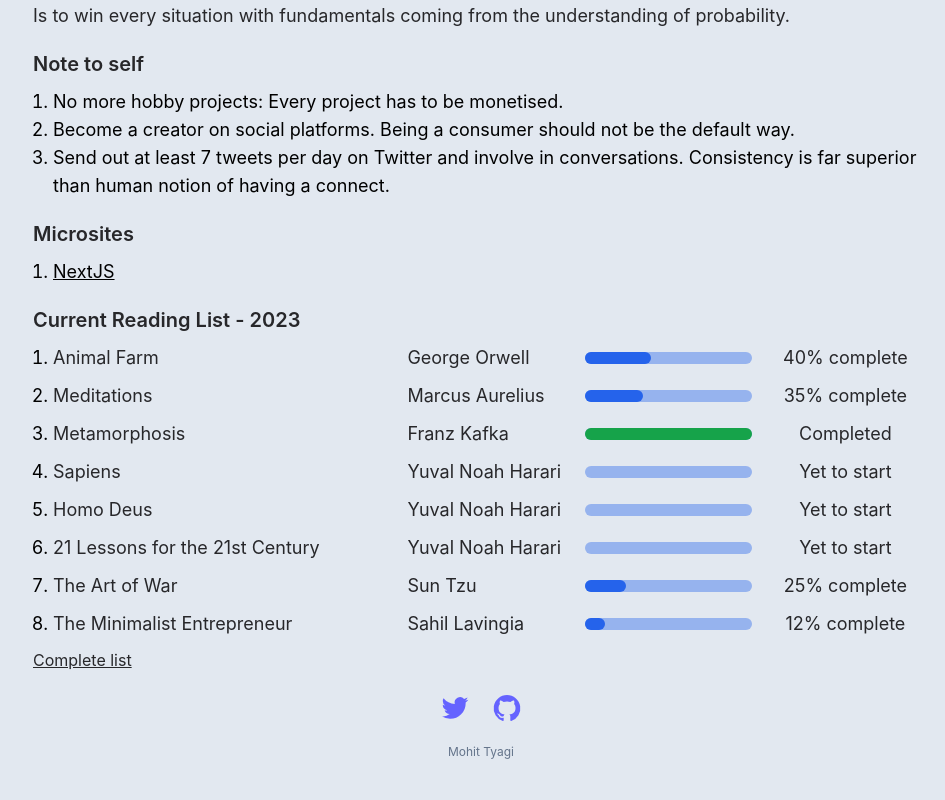
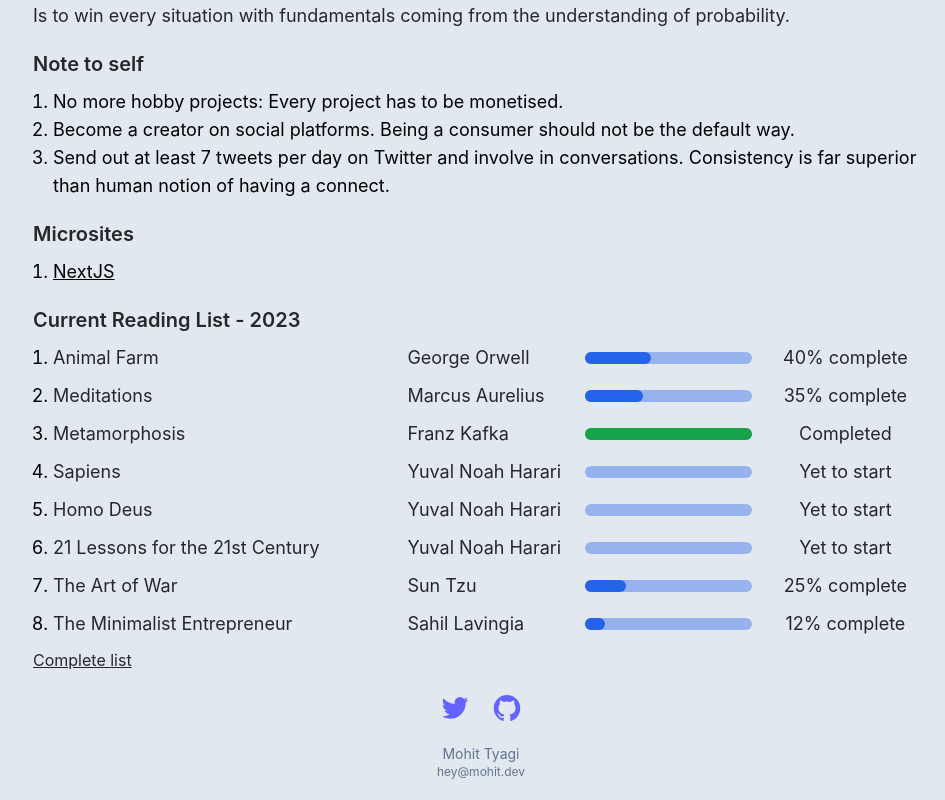
Before and after one commit to codeoholic/mohit.dev-next, a Next.js app: page / in a window 1280 px wide. Shown: the part 414-1214 px from the top of the page, without its empty margins (159-1104 px from the left). Built offline with nearby package versions, Linux system fonts and the light colour scheme.

Commit message:
feat: email in footer

```diff
--- a/components/footer/Footer.js
+++ b/components/footer/Footer.js
@@ -30,8 +30,9 @@
 						</Link>
 					</div>
 				</div>
-				<div className="mt-5">
-					<p className="text-xs text-slate-500 dark:text-slate-300">Mohit Tyagi</p>
+				<div className="mt-5 text-center">
+					<p className="text-sm text-slate-500 dark:text-slate-300">Mohit Tyagi</p>
+					<p className="text-xs text-slate-500 dark:text-slate-300">hey@mohit.dev</p>
 				</div>
 			</div>
 		</div>
```
